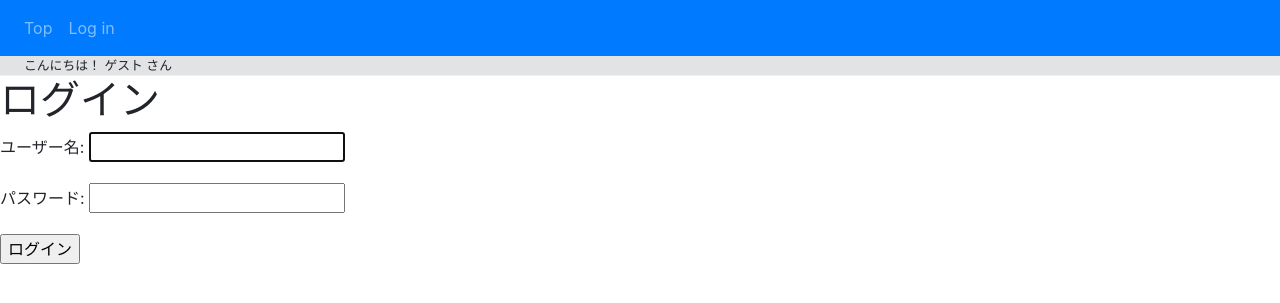
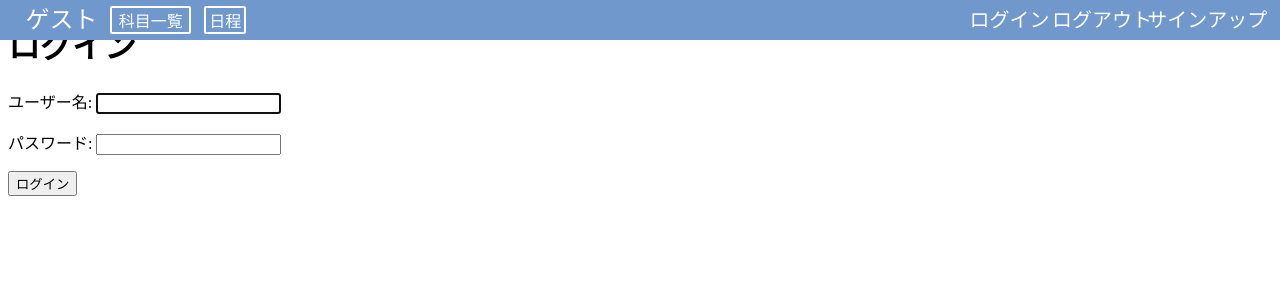
Before and after one commit to FishHart/Myroll9, a Django app: page /accounts/login/ in a window 1280 px wide. Shown: the top 303 px of the page. Run offline with Django 3.2, Linux system fonts and the light colour scheme; some libraries are stand-ins or nearby versions.

Commit message:
画面上部の共通部分作成

```diff
--- /dev/null
+++ b/account/static/account/css/base.css
@@ -0,0 +1,55 @@
+#header {
+    position: absolute;
+    top: 0;
+    left: 0;
+    right: 0;
+    height: 5vh;
+    background-color: #7098cc;
+    display: flex;
+    align-content: space-around;
+}
+
+.user_name {
+    margin-right: 3vw;
+    position: relative;
+    top: 0vh;
+    left: 2vw;
+    font-size: 3vh;
+    color: #fff;
+}
+
+#sublist_btn, #schedule_btn {
+    margin-right: 1vw;
+    position: relative;
+    width: 6vw;
+    top: 0.7vh;
+    border: solid 2px #fff; /*線*/
+    border-radius: 2px; /*角の丸み*/
+    text-align: center;
+    color: #fff;
+}
+#schedule_btn {
+    /* margin-right: 50vw; */
+    width: 3vw;
+}
+#sublist_btn:hover, #schedule_btn:hover {
+    background-color: #fff;
+    color: #7098cc;
+}
+
+#login, #logout, #signup {
+    position: absolute;
+    right: 1vw;
+    top: 0.5vh;
+    font-size: 2.5vh;
+    color: #fff;
+}
+#login {
+    right: 18vw;
+}
+#logout {
+    right: 10vw;
+}
+#login:hover, #logout:hover, #signup:hover {
+    color: black;
+}
--- a/account/templates/account/base.html
+++ b/account/templates/account/base.html
@@ -1,3 +1,5 @@
+{% load static %}
+
 <!doctype html>
 <html lang="ja">
   <head>
@@ -8,52 +10,42 @@
     <!-- 互換表示の解除 -->
     <meta http-equiv="X-UA-Compatible" content="IE=edge">
 
-    <!-- Bootstrap CSS -->
-    <link rel="stylesheet" href="https://stackpath.bootstrapcdn.com/bootstrap/4.3.1/css/bootstrap.min.css" integrity="sha384-ggOyR0iXCbMQv3Xipma34MD+dH/1fQ784/j6cY/iJTQUOhcWr7x9JvoRxT2MZw1T" crossorigin="anonymous">
+    <link rel="stylesheet" href="{% static 'account/css/base.css' %}">
 
     <title>ユーザー登録・更新</title>
   </head>
+
   <body>
     <!-- ナビバー -->
-    <nav class="navbar navbar-expand-md navbar-dark bg-primary">
-      {% comment %} <a class="navbar-brand" href="{% url 'myroll:main'%}">テストサイト</a> {% endcomment %}
-      <button class="navbar-toggler" type="button" data-toggle="collapse" data-target="#navbarSupportedContent" aria-controls="navbarSupportedContent" aria-expanded="false" aria-label="Toggle navigation">
-        <span class="navbar-toggler-icon"></span>
-      </button>
-
-      <div class="collapse navbar-collapse" id="navbarSupportedContent">
-        <ul class="navbar-nav mr-auto">
-          <li class="nav-item">
-            <a class="nav-link" href="{% url 'myroll:main'%}">Top</a>
-          </li>
+    <nav>
+      <div id="header">
+        <span class="user_name" style="text-decoration:none;">
           {% if not user.is_authenticated %}
-            <li class="nav-item">
-              <a class="nav-link" href="{% url 'account:login' %}">Log in</a>
-            </li>
+            ゲスト
           {% else %}
-            <li class="nav-item">
-              <a class="nav-link" href="{% url 'account:logout' %}">Log out</a>
-            </li>
+            {{ user.username }}
           {% endif %}
-        </ul>
+        </span>
+        <a href="{% url 'myroll:main' %}" style="text-decoration:none;">
+          <div id="sublist_btn">科目一覧</div>
+        </a>
+        <a href="{% url 'myroll:schedule' %}" style="text-decoration:none;">
+          <div id="schedule_btn">日程</div>
+        </a>
+        <a href="{% url 'account:login' %}" style="text-decoration:none;">
+          <div id="login">ログイン</div>
+        </a>
+        <a href="{% url 'account:logout' %}" style="text-decoration:none;">
+          <div id="logout">ログアウト</div>
+        </a>
+        <a href="{% url 'account:signup' %}" style="text-decoration:none;">
+          <div id="signup">サインアップ</div>
+        </a>
       </div>
     </nav>
 
-    <div class="pl-4 small" style="background-color: #e2e3e5 ; border-bottom: solid 1px #f3f3f3;">
-        {% if not user.is_authenticated %}
-          こんにちは！ ゲスト さん
-        {% else %}
-          こんにちは！ {{ user.username }} さん
-        {% endif %}
-      </div>
-    <!-- コンテンツ -->
     {% block content %}
     {% endblock %}
 
-    <!-- Optional JavaScript -->
-    <!-- jQuery first, then Popper.js, then Bootstrap JS -->
-    <script src="https://code.jquery.com/jquery-3.3.1.slim.min.js" integrity="sha384-q8i/X+965DzO0rT7abK41JStQIAqVgRVzpbzo5smXKp4YfRvH+8abtTE1Pi6jizo" crossorigin="anonymous"></script>
-    <script src="https://cdnjs.cloudflare.com/ajax/libs/popper.js/1.14.7/umd/popper.min.js" integrity="sha384-UO2eT0CpHqdSJQ6hJty5KVphtPhzWj9WO1clHTMGa3JDZwrnQq4sF86dIHNDz0W1" crossorigin="anonymous"></script>
-    <script src="https://stackpath.bootstrapcdn.com/bootstrap/4.3.1/js/bootstrap.min.js" integrity="sha384-JjSmVgyd0p3pXB1rRibZUAYoIIy6OrQ6VrjIEaFf/nJGzIxFDsf4x0xIM+B07jRM" crossorigin="anonymous"></script>
   </body>
 </html>
```
